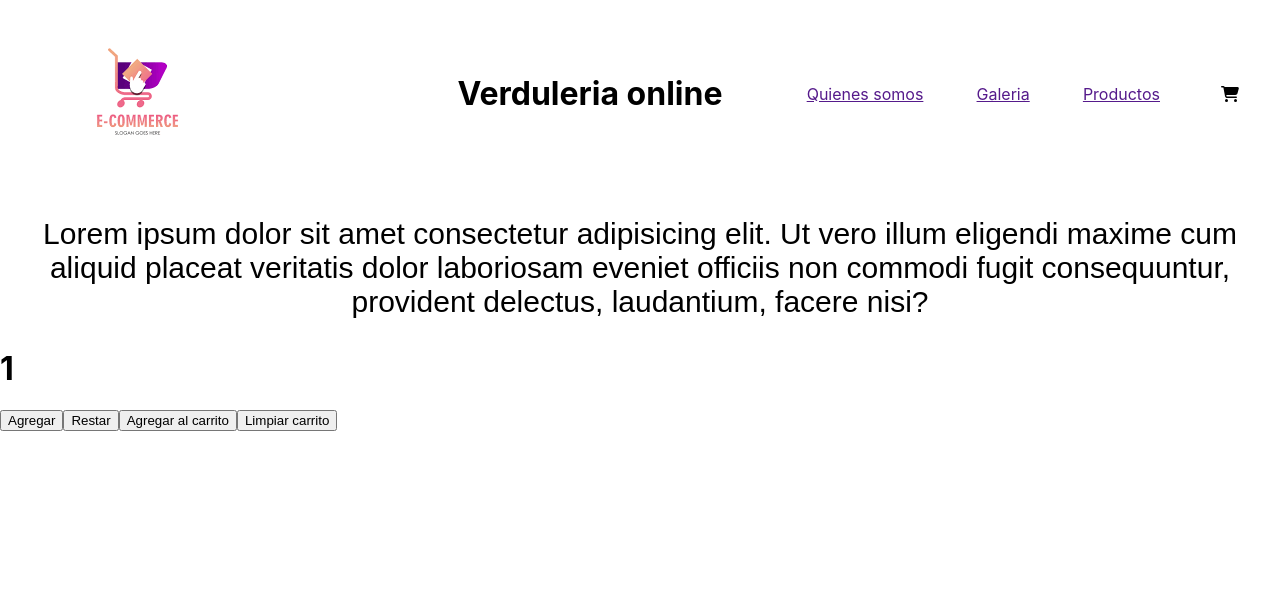
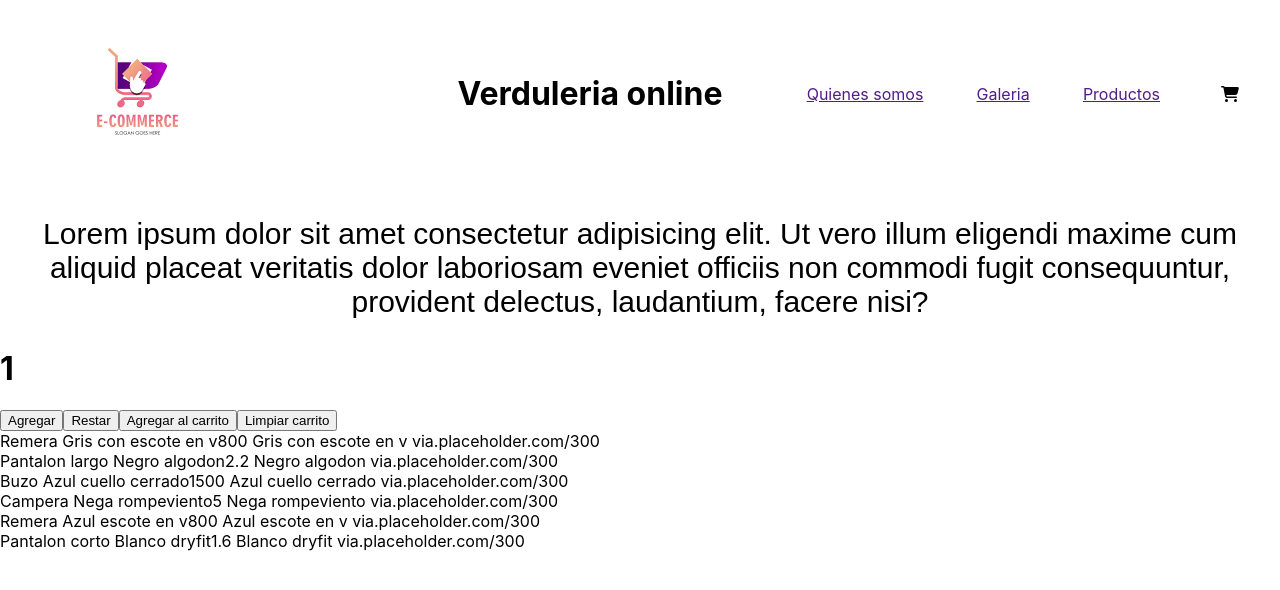
Before and after one commit to marto2508/proyecto1MartinCalogero, a React (Create React App) app in the folder proyecto1/: page / in a window 1280 px wide. Shown: the top 590 px of the page. Built offline with nearby package versions, Linux system fonts and the light colour scheme.

Commit message:
MAP Y USEeFFECT EN ITEM LIST CONTAINR

```diff
--- a/proyecto1/src/components/header/ItemListContainer.js
+++ b/proyecto1/src/components/header/ItemListContainer.js
@@ -1,15 +1,48 @@
 import { fontFamily, fontSize } from "@mui/system";
 import ItemCount from './ItemCount'
+import react, {useState, useEffect} from 'react';
+import ItemList from './ItemList';
+
+
+const initialProducts = [
+    {id:0 , title:'Remera' , description:'Gris con escote en  v' , price: 800 , pictureUrl:'via.placeholder.com/300'},
+    {id:1 , title:'Pantalon largo' , description:'Negro algodon' , price: 2.200 , pictureUrl:'via.placeholder.com/300'},
+    {id:2 , title:'Buzo' , description:'Azul cuello cerrado' , price: 1500 , pictureUrl:'via.placeholder.com/300'},
+    {id:3 , title:'Campera' , description:'Nega rompeviento' , price: 5.000 , pictureUrl:'via.placeholder.com/300'},
+    {id:4 , title:'Remera' , description:'Azul escote en  v' , price: 800 , pictureUrl:'via.placeholder.com/300'},
+    {id:5 , title:'Pantalon corto' , description:'Blanco dryfit' , price: 1.600 , pictureUrl:'via.placeholder.com/300'},
+
+]
+
+const promesa =new Promise ((res, rej) =>{
+    setTimeout(() => {
+        res(initialProducts);
+    },2000);
+    });
+
+
+
 
 const onAdd = (contador) =>{
     alert(`Compraste ${contador} de unidades`);
   }
 
 const ItemListContainer = () => {
+    const [products, setProducts] = useState([])
+
+    useEffect (() => {
+        promesa.then((data) => {
+            setProducts(data);
+        }).catch(() =>{
+            console.log('todo mal')
+        })
+    },[])
+
     return(
         <div>
             <p style={stylesItem.texto} className="texto">Lorem ipsum dolor sit amet consectetur adipisicing elit. Ut vero illum eligendi maxime cum aliquid placeat veritatis dolor laboriosam eveniet officiis non commodi fugit consequuntur, provident delectus, laudantium, facere nisi?</p>
             <ItemCount initial={1} stock={10} onAdd={onAdd} />
+            {products.map((product)=> <div key= {product.id}> <span>{product.title}</span> <span>{product.description}</span><span>{product.price}</span> <span>{product.description}</span> <span> {product. pictureUrl}</span> </div>)}
         </div>
 
     )
```
Also changed, not shown: 1 other file (tests, documents, lock files or other folders).
